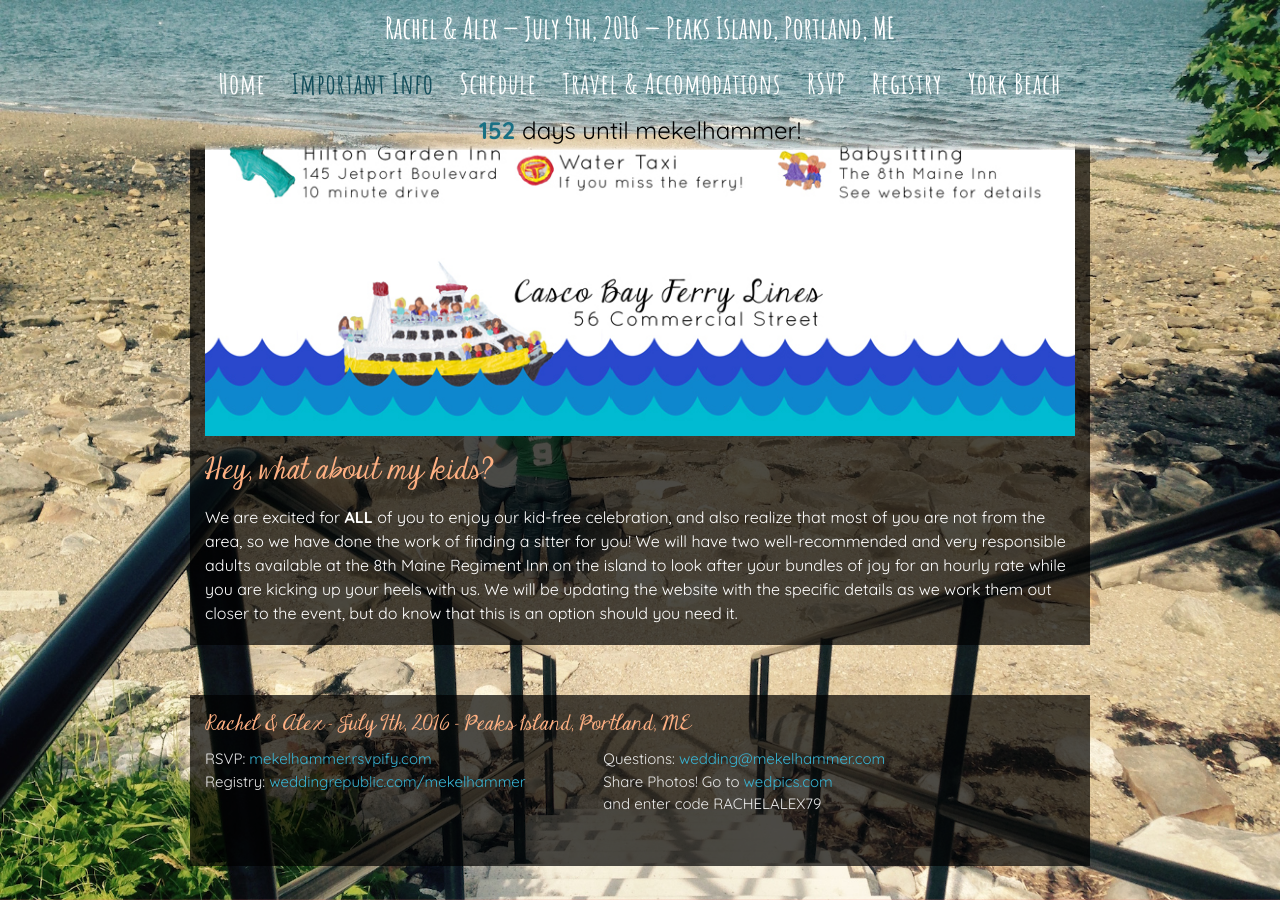
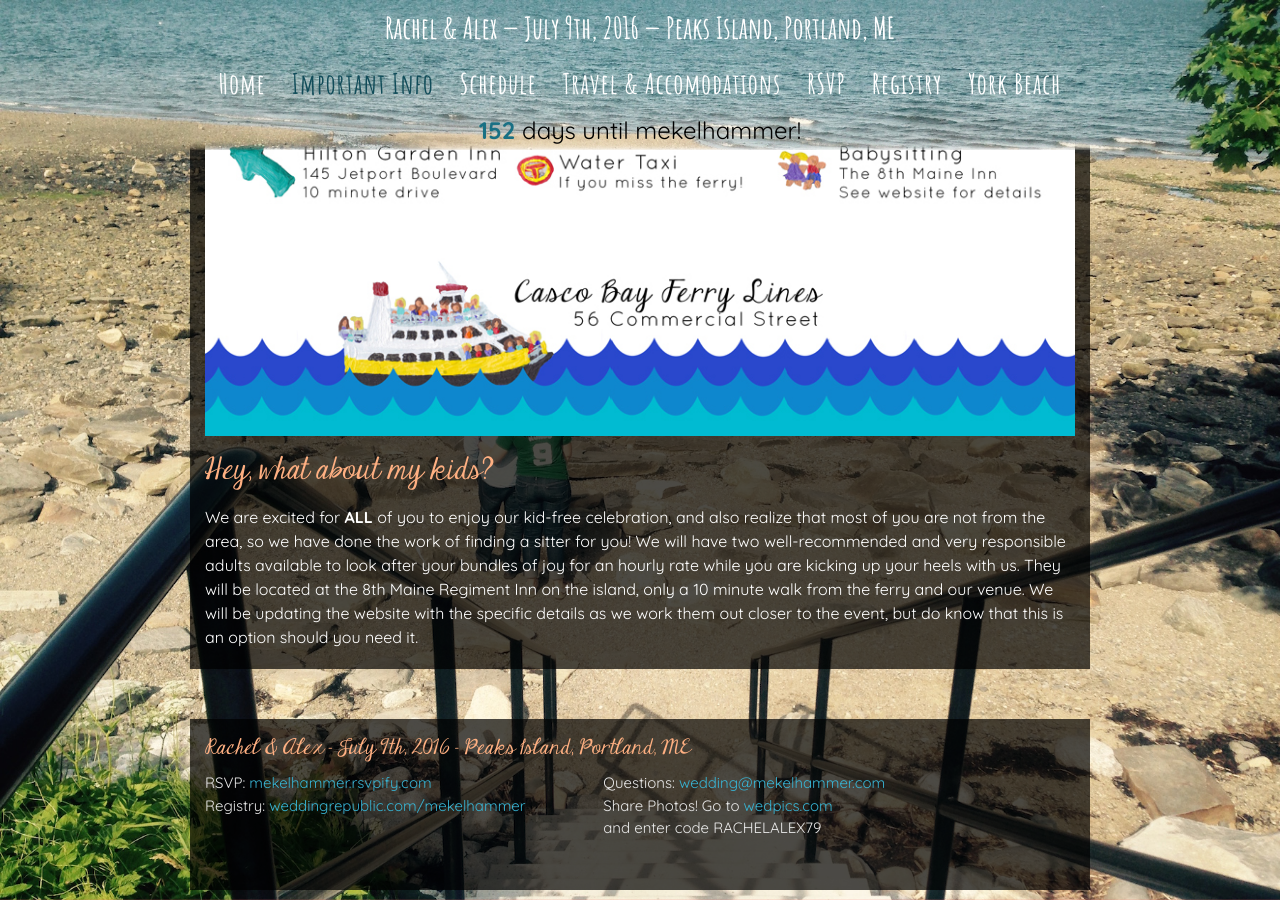
Before and after one commit to amekelburg/wedsite, a Jekyll site: the page built from 2-important-info.md, in a window 1280 px wide and 900 px high, scrolled down 2516 px. Built offline with Jekyll 4.4.1, drawn with Linux system fonts in a browser that asks for light colours; some web fonts are replaced; comment, search, counter and statistics services are not loaded.

Commit message:
Update 2-important-info.md

```diff
--- a/2-important-info.md
+++ b/2-important-info.md
@@ -36,4 +36,4 @@ Here is a hand-drawn map illustrating all the important wedding event locations.
 
 ### Hey, what about my kids?
 
-We are excited for **ALL** of you to enjoy our kid-free celebration, and also realize that most of you are not from the area, so we have done the work of finding a sitter for you! We will have two well-recommended and very responsible adults available at the 8th Maine Regiment Inn on the island to look after your bundles of joy for an hourly rate while you are kicking up your heels with us. We will be updating the website with the specific details as we work them out closer to the event, but do know that this is an option should you need it.
+We are excited for **ALL** of you to enjoy our kid-free celebration, and also realize that most of you are not from the area, so we have done the work of finding a sitter for you! We will have two well-recommended and very responsible adults available to look after your bundles of joy for an hourly rate while you are kicking up your heels with us. They will be located at the 8th Maine Regiment Inn on the island, only a 10 minute walk from the ferry and our venue. We will be updating the website with the specific details as we work them out closer to the event, but do know that this is an option should you need it.
```
